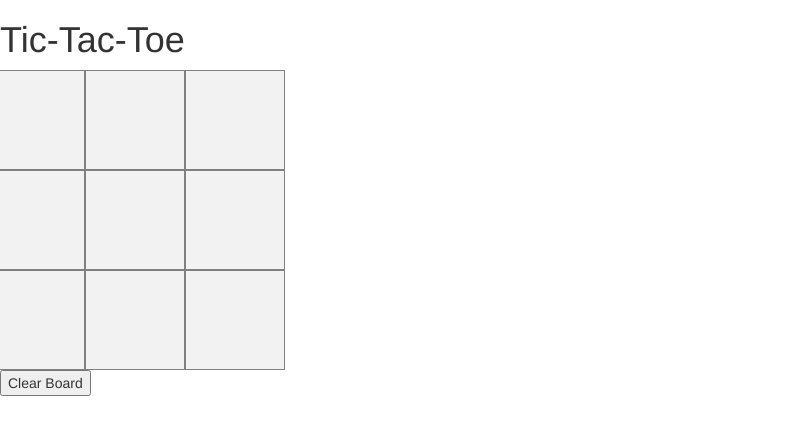
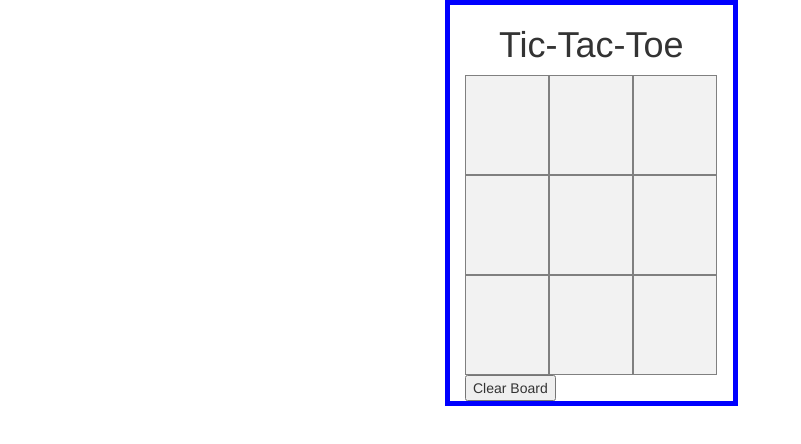
Before and after one commit to mateoholman/jQuery-TicTacToe, a plain HTML site: page index.html in a window 1280 px wide. Shown: the whole page, without its empty margins (0-801 px from the left). Drawn offline with nearby package versions, Linux system fonts and the light colour scheme; a web font is replaced by a local one.

Commit message:
Changed CSS & Grid Layout

```diff
--- a/index.html
+++ b/index.html
@@ -20,24 +20,37 @@
 </head>
 
 <body>
+  <div class="container">
+  <div class="row">
+    <div id="gameBoard" class="col-xs-12 col-sm-3 col-sm-offset-4 col-md-3 col-md-offset-4">
       <h1>Tic-Tac-Toe</h1>
       <div class="row">
+        <div class="col-xs-12 col-sm-12 col-md-12">
         <div data-cell="0"></div>
         <div data-cell="1"></div>
         <div data-cell="2"></div>
       </div>
+      </div>
       <div class="row">
+        <div class="col-xs-12 col-sm-12 col-md-12">
         <div data-cell="3"></div>
         <div data-cell="4"></div>
         <div data-cell="5"></div>
         </div>
+      </div>
       <div class="row">
+        <div class="col-xs-12 col-sm-12 col-md-12">
         <div data-cell="6"></div>
         <div data-cell="7"></div>
         <div data-cell="8"></div>
         </div>
+      </div>
       <div id="announce-winner"></div>
       <button id="clear">Clear Board</button>
+      </div>
+    </div>
+  </div>
+
   <script type="text/javascript" src="https://cdnjs.cloudflare.com/ajax/libs/jquery/2.1.4/jquery.min.js"></script>
   <script type="text/javascript" src="script.js"></script>
 </body>
--- a/style.css
+++ b/style.css
@@ -1,5 +1,6 @@
 div[data-cell] {
-    width: 100px;
+    width: calc(100% / 3);
+    display: inline-block;
     height: 100px;
     background-color: #f2f2f2;
     float: left;
@@ -8,8 +9,12 @@ div[data-cell] {
     text-align: center;
 }
 
-.row {
-    clear: both;
+h1 {
+  text-align: center;
+}
+
+#gameBoard {
+  border: solid blue 5px;
 }
 
 #announce-winner {
```
Lines whose indentation alone changed are shown as unchanged.
